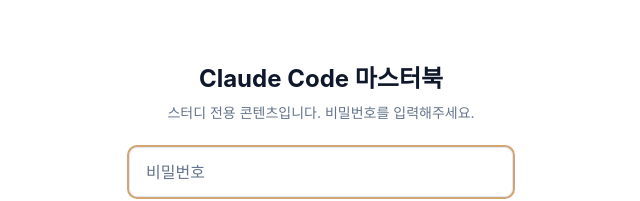
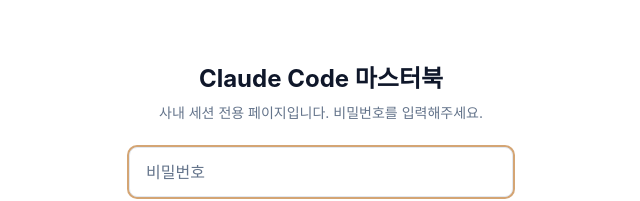
Before and after one commit to James8512/claude-code-master-book, a Next.js app: page / in a window 1280 px wide. Shown: the part 238-439 px from the top of the page, without its empty margins (319-959 px from the left). Built offline with nearby package versions, Linux system fonts and the light colour scheme; a web font is replaced by a local one.

Commit message:
feat: update description in password gate for session-specific content clarification

```diff
--- a/src/components/auth/password-gate.tsx
+++ b/src/components/auth/password-gate.tsx
@@ -56,7 +56,7 @@
             Claude Code 마스터북
           </h1>
           <p className="mt-2 text-sm text-muted-foreground">
-            스터디 전용 콘텐츠입니다. 비밀번호를 입력해주세요.
+            사내 세션 전용 페이지입니다. 비밀번호를 입력해주세요.
           </p>
         </div>
         <form onSubmit={handleSubmit} className="space-y-4">
```
